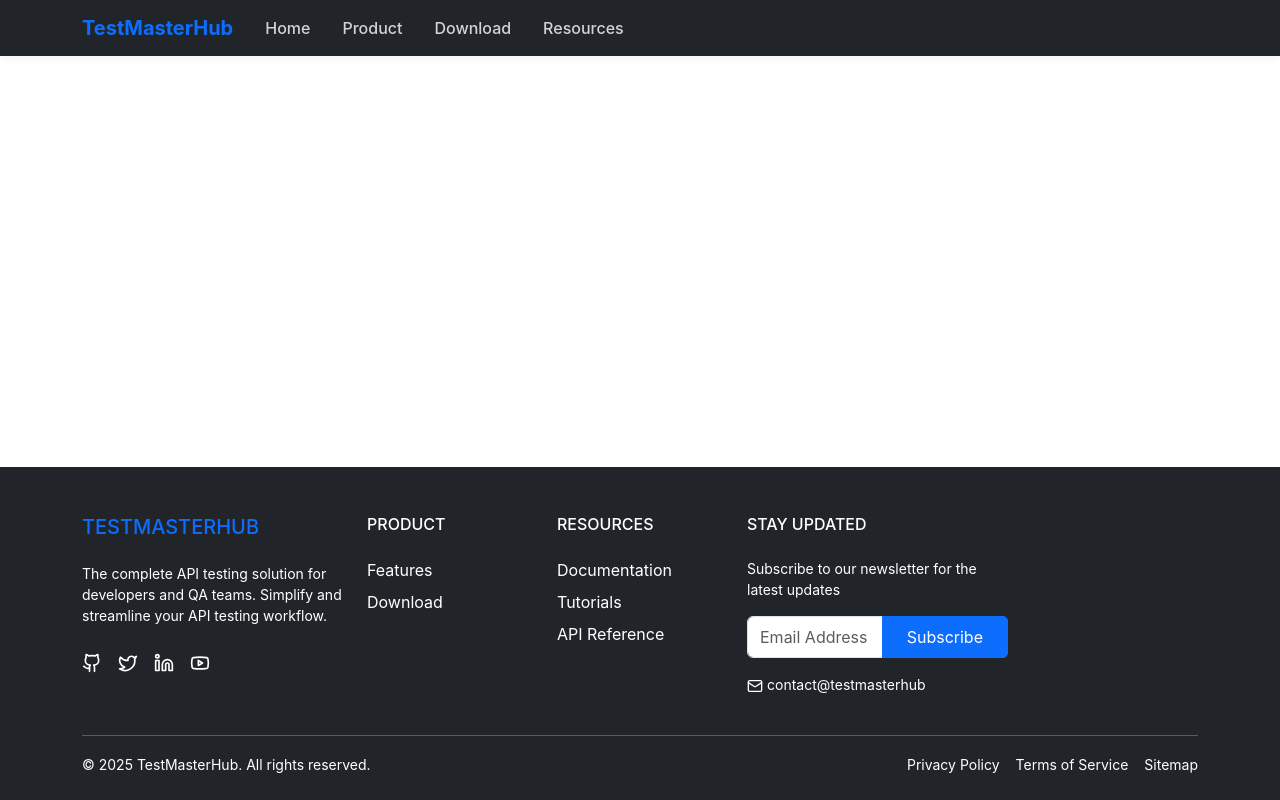
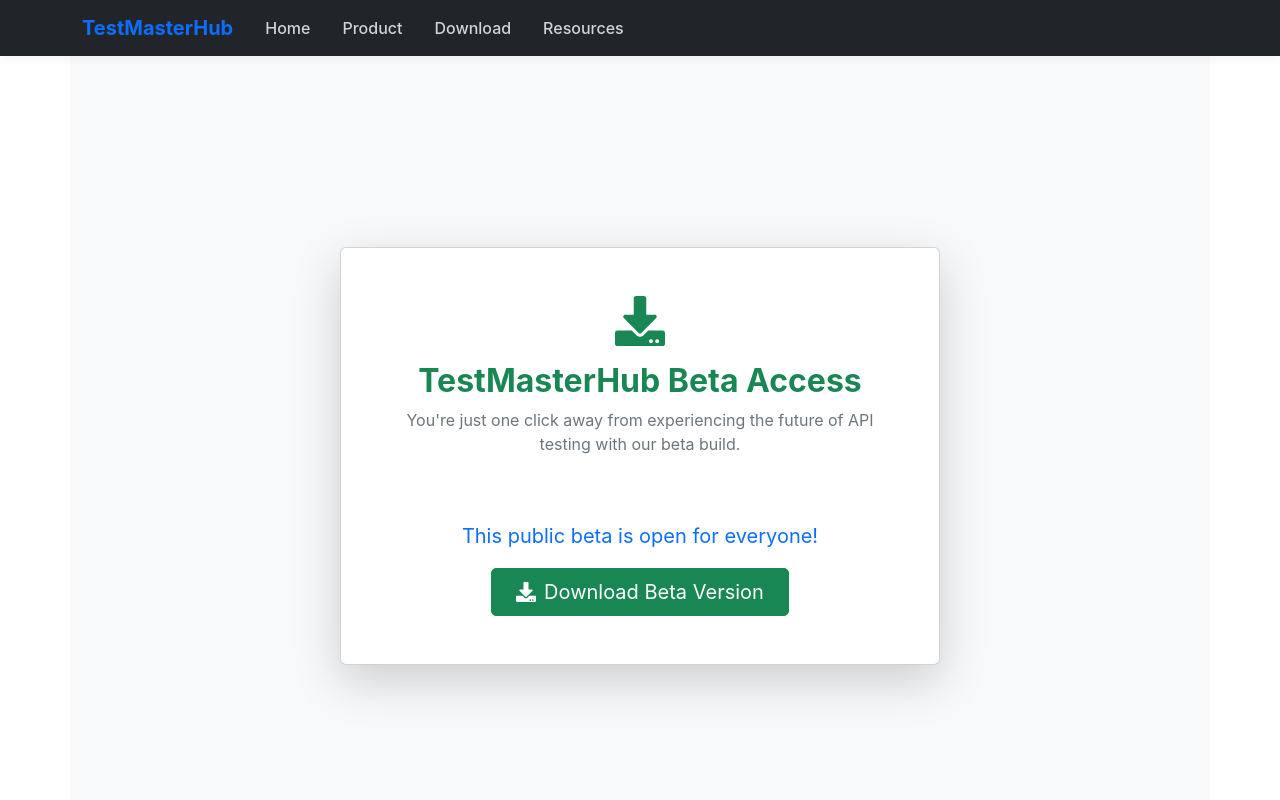
Before and after one commit to TestMasterHub/testmasterhubweb, a React (Create React App) app: page /invite/beta-download in a window 1280 px wide. Shown: the top 800 px of the page. Built offline with nearby package versions, Linux system fonts and the light colour scheme; the HTML template or start-up script is replaced by a standard one.

Commit message:
BetaPage added

```diff
--- a/src/App.js
+++ b/src/App.js
@@ -11,6 +11,7 @@ import InvitePage from './pages/InvitePage';
 import PrivacyPolicy from './pages/privacy';
 import TermsOfService from './pages/TermsOfService';
 import Sitemap from './pages/Sitemap';
+import BetaDownloadPage from './pages/BetaDownloadPage';
 // Import custom CSS
 import './styles/custom.css';
 import Resources from './pages/Resources';
@@ -34,6 +35,7 @@ function App() {
             <Route path="/privacy" element={<PrivacyPolicy />} />
             <Route path="/terms" element={<TermsOfService />} />
             <Route path="/sitemap" element={<Sitemap />} />
+            <Route path="invite/beta-download" element={<BetaDownloadPage />} />
             {/* Add more routes as needed */}
           </Routes>
         </main>
--- /dev/null
+++ b/src/pages/BetaDownloadPage.js
@@ -0,0 +1,38 @@
+import React from 'react';
+import 'bootstrap/dist/css/bootstrap.min.css';
+import { FaDownload } from 'react-icons/fa';
+
+const BetaDownloadPage = () => {
+  const downloadUrl = 'https://api.intranet.testmasterhub.com/v1/release/download/latest?type=prod-beta';
+
+  const handleDownload = () => {
+    window.location.href = downloadUrl;
+    console.log(`Initiating download from: ${downloadUrl}`);
+  };
+
+  return (
+    <div className="container py-5 d-flex justify-content-center align-items-center min-vh-100 bg-light">
+      <div className="card shadow-lg p-4 p-md-5 w-100" style={{ maxWidth: '600px' }}>
+        <div className="text-center mb-4">
+          <FaDownload className="text-success mb-3" size={50} />
+          <h2 className="fw-bold text-success">TestMasterHub Beta Access</h2>
+          <p className="text-muted">
+            You're just one click away from experiencing the future of API testing with our beta build.
+          </p>
+        </div>
+
+        <div className="text-center mt-4">
+          <p className="lead text-primary mb-3">This public beta is open for everyone!</p>
+          <button
+            className="btn btn-success btn-lg d-flex align-items-center justify-content-center mx-auto"
+            onClick={handleDownload}
+          >
+            <FaDownload className="me-2" /> Download Beta Version
+          </button>
+        </div>
+      </div>
+    </div>
+  );
+};
+
+export default BetaDownloadPage;
```
